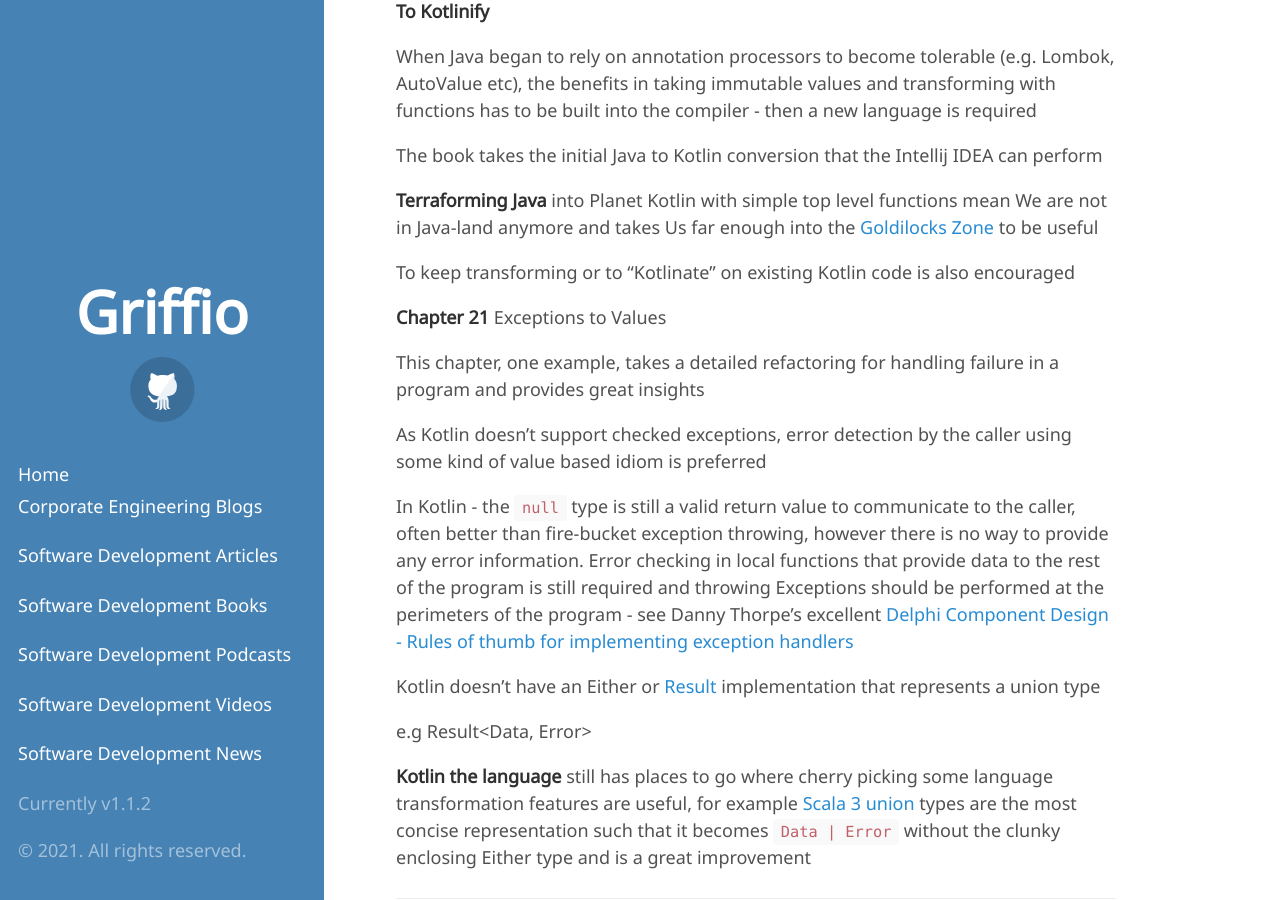
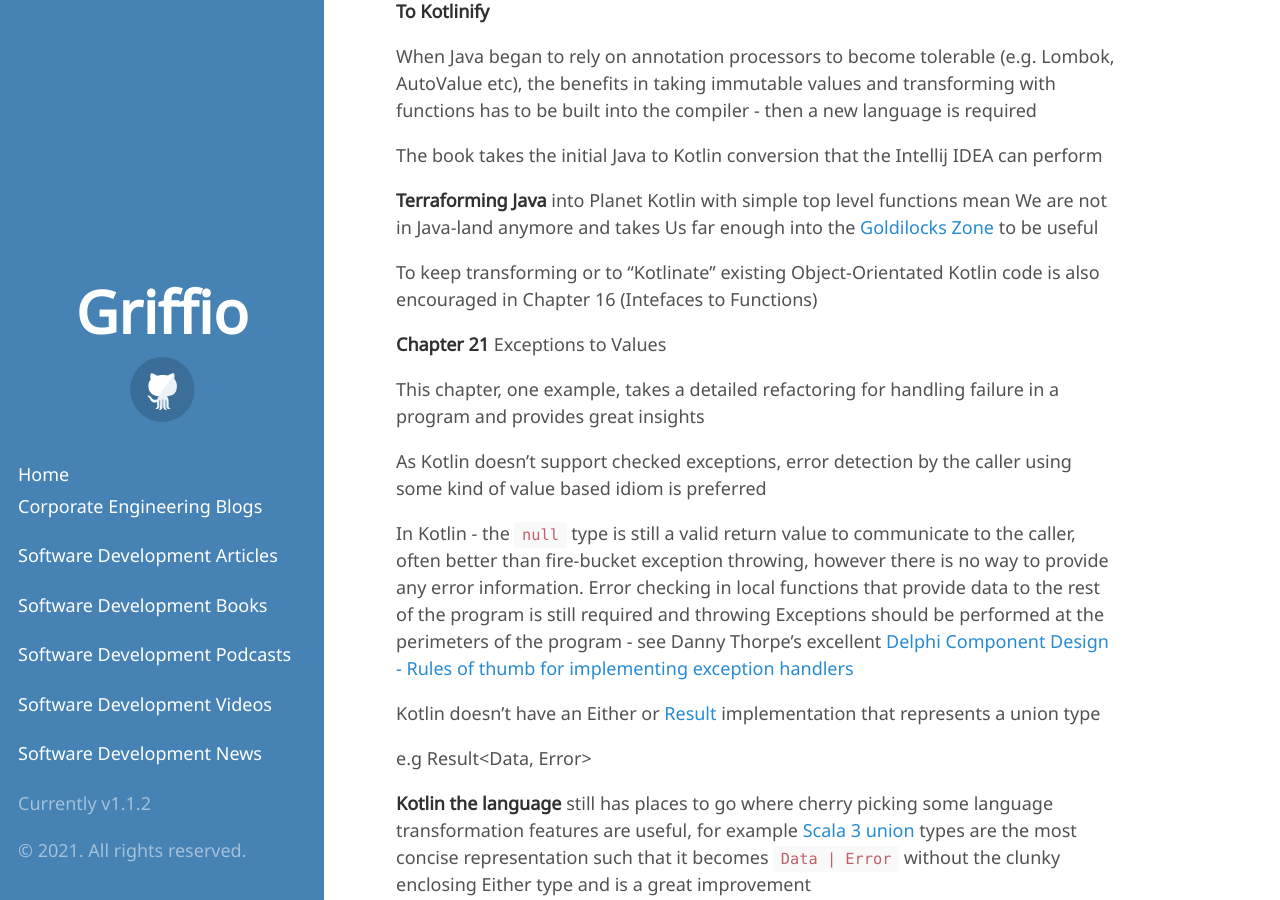
Before and after one commit to griffio/griffio.github.io, a Jekyll site: the page built from _posts/2021-09-10-Java-To-Kotlin-Review.md, in a window 1280 px wide and 900 px high, scrolled down 1635 px. Built offline with Jekyll 4.4.1, drawn with Linux system fonts in a browser that asks for light colours; some web fonts are replaced.

Commit message:
Update 2021-09-10-Java-To-Kotlin-Review.md

```diff
--- a/_posts/2021-09-10-Java-To-Kotlin-Review.md
+++ b/_posts/2021-09-10-Java-To-Kotlin-Review.md
@@ -45,7 +45,7 @@
 
 **Terraforming Java** into Planet Kotlin with simple top level functions mean We are not in Java-land anymore and takes Us far enough into the [Goldilocks Zone](https://exoplanets.nasa.gov/resources/323/goldilocks-zone/) to be useful
 
-To keep transforming or to "Kotlinate" on existing Kotlin code is also encouraged
+To keep transforming or to "Kotlinate" existing Object-Orientated Kotlin code is also encouraged in Chapter 16 (Intefaces to Functions)
 
 **Chapter 21** Exceptions to Values
 
```
